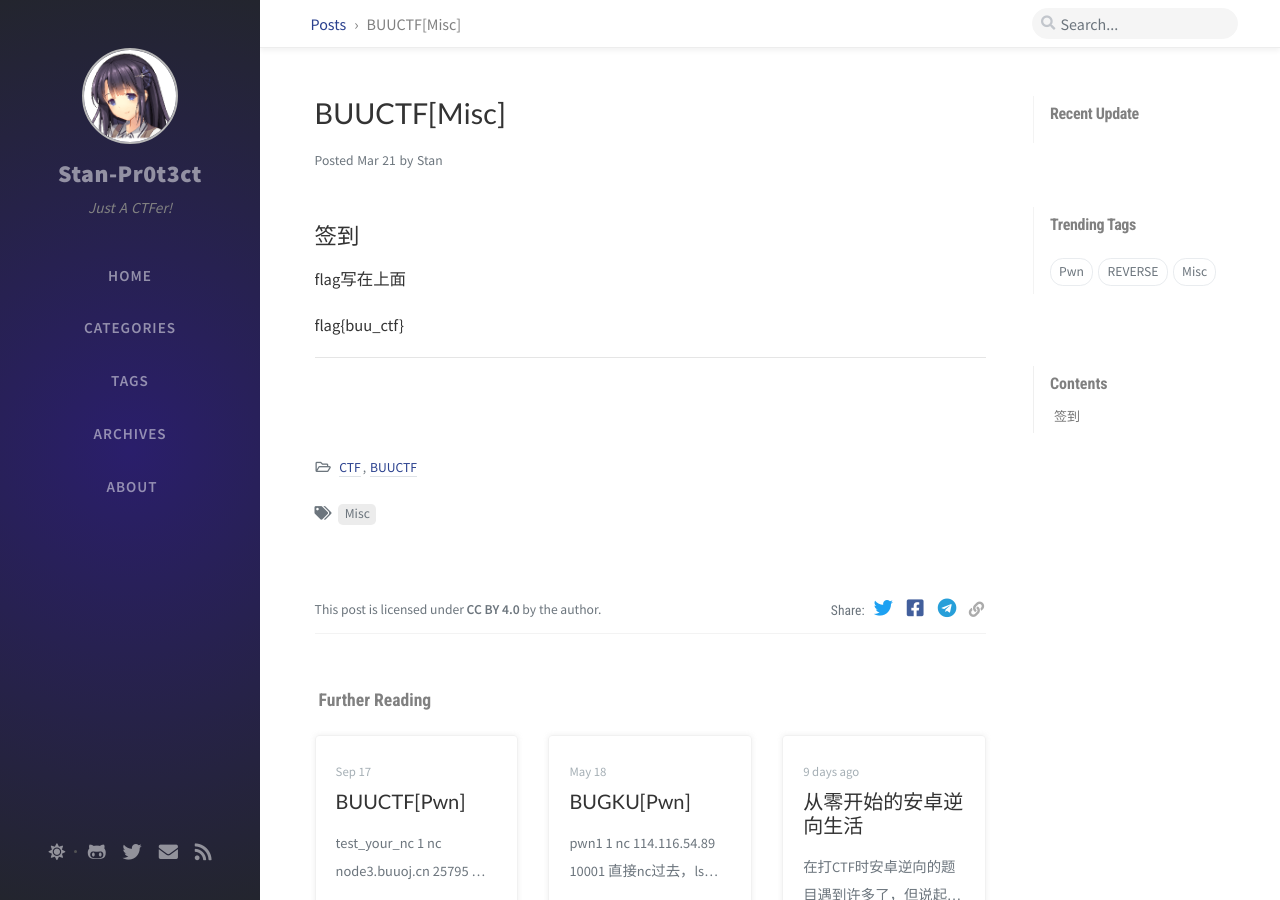
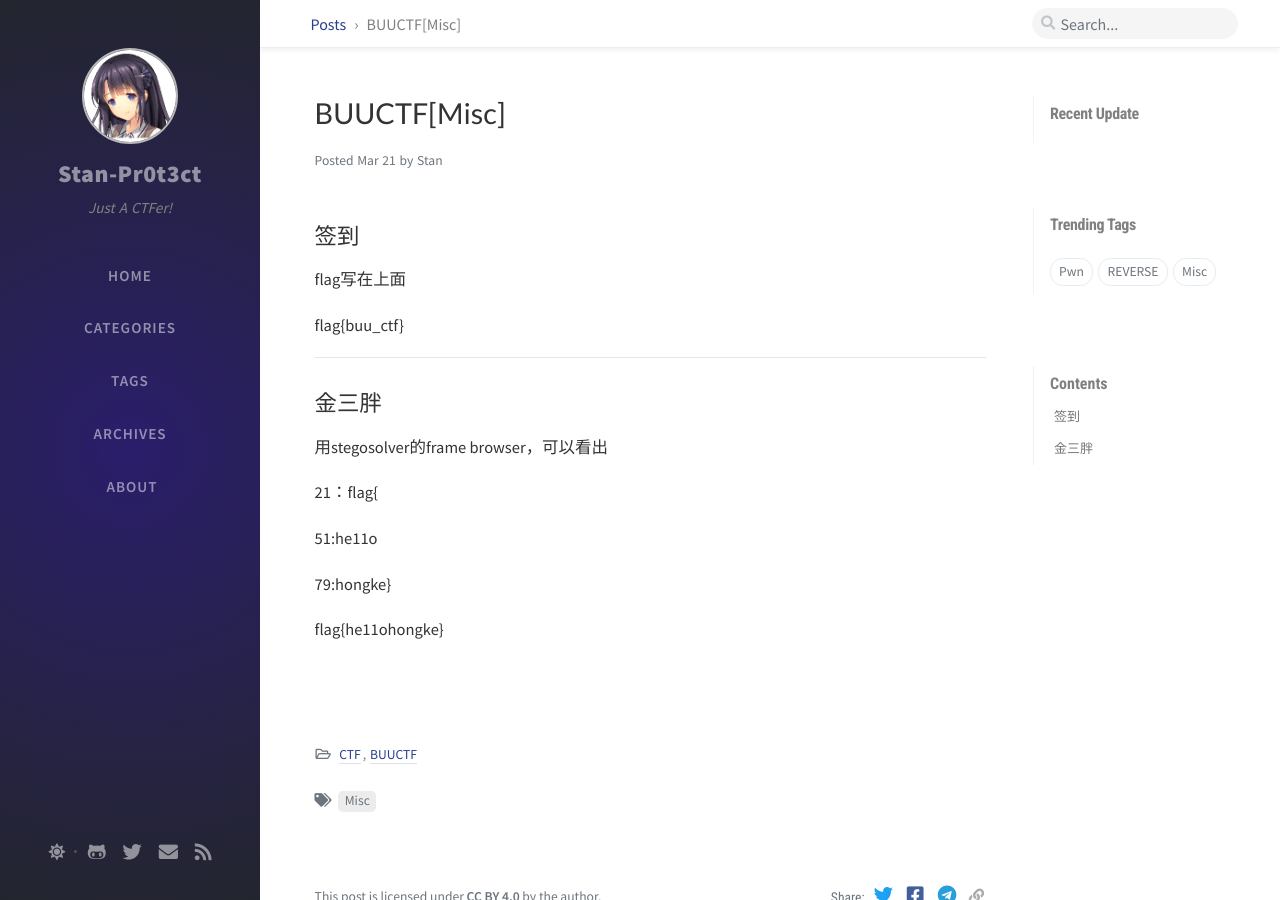
Before and after one commit to Stan-Pr0t3ct/Stan-Pr0t3ct.github.io, a Jekyll site: the page built from _posts/2020-03-21-BUUCTF[Misc].md, in a window 1280 px wide and 900 px high. Built offline with Jekyll 4.4.1, drawn with Linux system fonts in a browser that asks for light colours; nearby versions of some CDN libraries; comment, search, counter and statistics services are not loaded.

Commit message:
update buu misc

```diff
--- a/_posts/2020-03-21-BUUCTF[Misc].md
+++ b/_posts/2020-03-21-BUUCTF[Misc].md
@@ -14,3 +14,15 @@ flag写在上面
  flag{buu_ctf}
 
 ---
+
+## 金三胖
+
+用stegosolver的frame browser，可以看出
+
+21：flag{
+
+51:he11o
+
+79:hongke}
+
+flag{he11ohongke}
```
